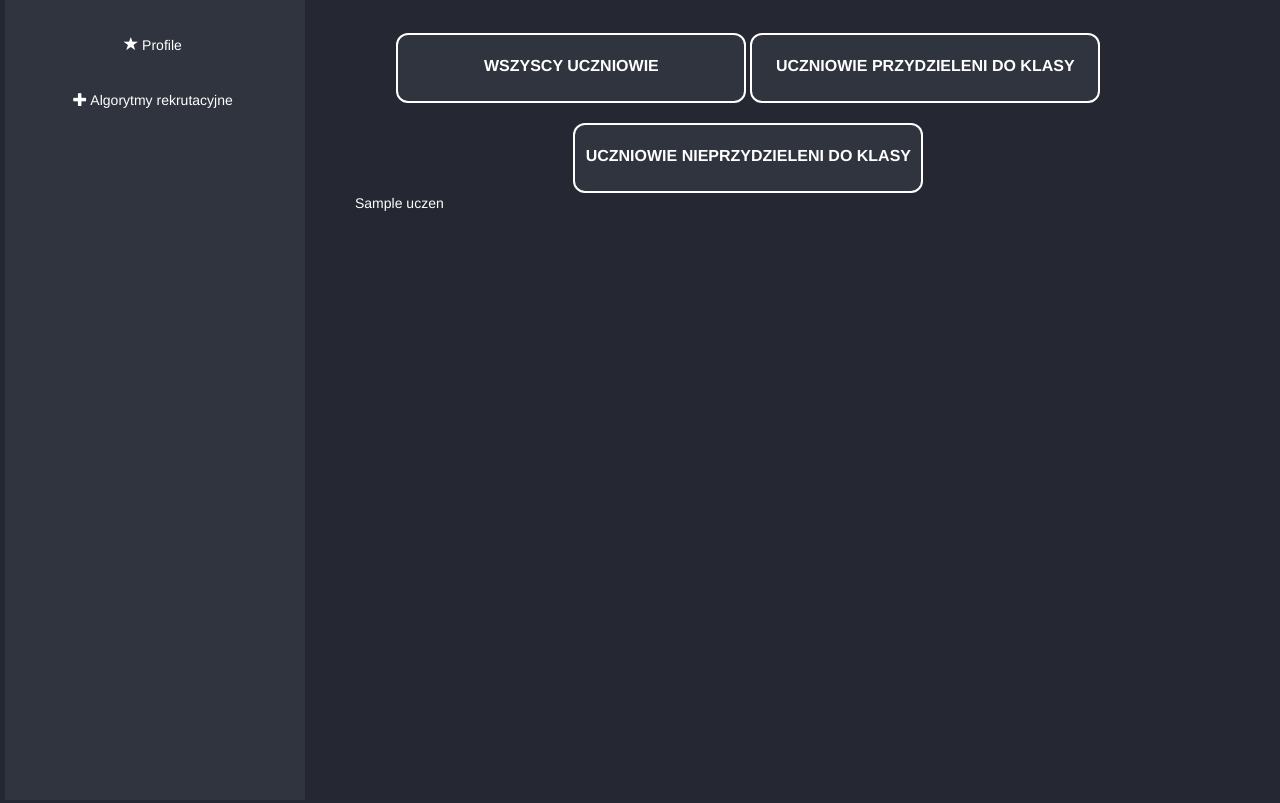
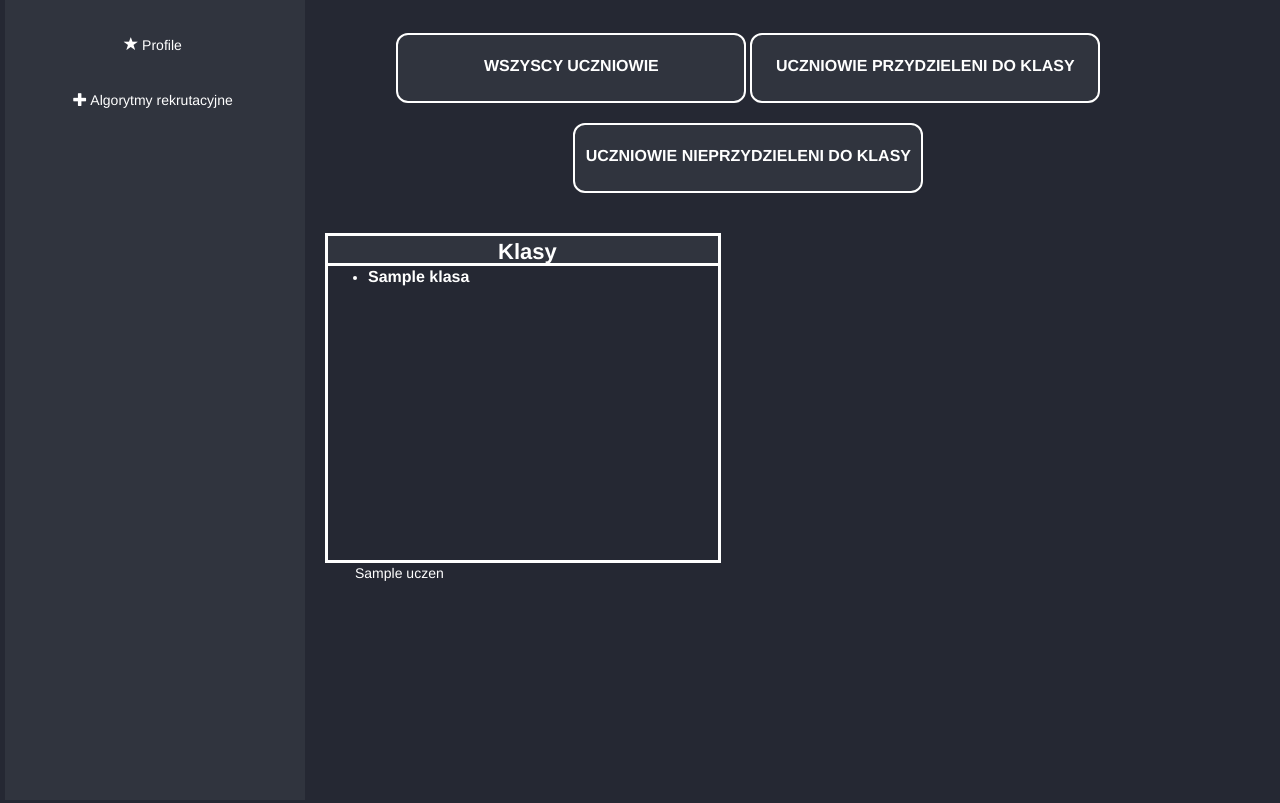
Before and after one commit to SecMeant/repsms, a Django app: template ProjectSMS/SMS/templates/SMS.html in a window 1280 px wide. Shown: the part 204-1007 px from the top of the page. Run offline with Django 3.2, Linux system fonts and the light colour scheme; the template is opened without the code that fills it: most values are stand-ins (such as "Sample title", 1, 10 or a date in 2020); some libraries are stand-ins or nearby versions.

Commit message:
Dodano okienko do wyswietlania klas i podgladania skladu kazdej z nich. Okienko nie wyswietla sie jezeli nie ma zadnych klas.

```diff
--- a/ProjectSMS/SMS/smsMain/urls.py
+++ b/ProjectSMS/SMS/smsMain/urls.py
@@ -1,9 +1,10 @@
 from django.conf.urls import url
 from django.contrib import admin
-from .views import smsApp , showAllStudents , showAllStudentsWithClass , showAllStudentsWithNoClass
+from .views import smsApp , showAllStudents , showAllStudentsWithClass , showAllStudentsWithNoClass, test
 urlpatterns = [
     url(r'^$', smsApp),
     url(r'^wszyscyuczniowie$', showAllStudents),
     url(r'^uczniowieprzydzieleni$', showAllStudentsWithClass),
     url(r'^uczniowienieprzydzieleni$', showAllStudentsWithNoClass),
+    url(r'^test/(?P<klasa>\w{0,50}$)', test),
 ]
--- a/ProjectSMS/SMS/static/smscss.css
+++ b/ProjectSMS/SMS/static/smscss.css
@@ -94,6 +94,30 @@ table{
 
 }
 
+
+.klasyTop{
+	margin-top: 40px;
+	width: 396px;
+	height: 30px;
+	font-size:22px;
+	font-weight: bold;
+	padding-left:170px;
+	background-color: #30343E;
+	border-style: solid;
+	border-bottom-style: none;
+
+}
+
+.innerKlasy{
+	width: 396px;
+	height: 300px;
+	border-style: solid;
+	overflow-y: auto;
+	overflow-x: auto;
+}
+
+
+
 .topBar >p {
 	display: inline;
 	float: left;
--- a/ProjectSMS/SMS/templates/SMS.html
+++ b/ProjectSMS/SMS/templates/SMS.html
@@ -74,8 +74,27 @@
 						<a href="/sms/extended/uczniowieprzydzieleni"><div class="showStudentWithClass centerOption">UCZNIOWIE PRZYDZIELENI DO KLASY</div></a>
 						<a href="/sms/extended/uczniowienieprzydzieleni"><div class="showStudentWithNoClass centerOption">UCZNIOWIE NIEPRZYDZIELENI DO KLASY</div></a>
 					</center>
+					{% if klasyPostfix|length > 0 %}
+						{% if klasyPostfix.index0 is not none %}
+						<div class="klasyTop">
+							<p>Klasy</p>
+						</div>
+
+						<div class="innerKlasy">
+
+							<ul>
+								{% for klasa in klasyPostfix %}
+
+								<li><a href="/sms/extended/test/{{klasa}}">{{ klasa }}</a></li>
+
+								{% endfor %}
+							</ul>
+
+						</div>
+						{% endif %}
+					{% endif %}
 				</div>
-				<div class="row"></div>
+
 			<!-- LEFT CONTAINER -->
 			<div class="col-md-12">
 				{% for uczen in uczniowie %}
```
Also changed, not shown: ProjectSMS/SMS/smsMain/views.py (+28 -0 lines), ProjectSMS/SMS/templates/studentsInClass.html (added, +24 -0 lines), ProjectSMS/SMS/TempDB/TemporaryUser.db, ProjectSMS/SMS/TempDB/UserTempChangePassword.db (added), ProjectSMS/SMS/db.sqlite3, ProjectSMS/SMS/userData/holz.sqlite3 (added).
